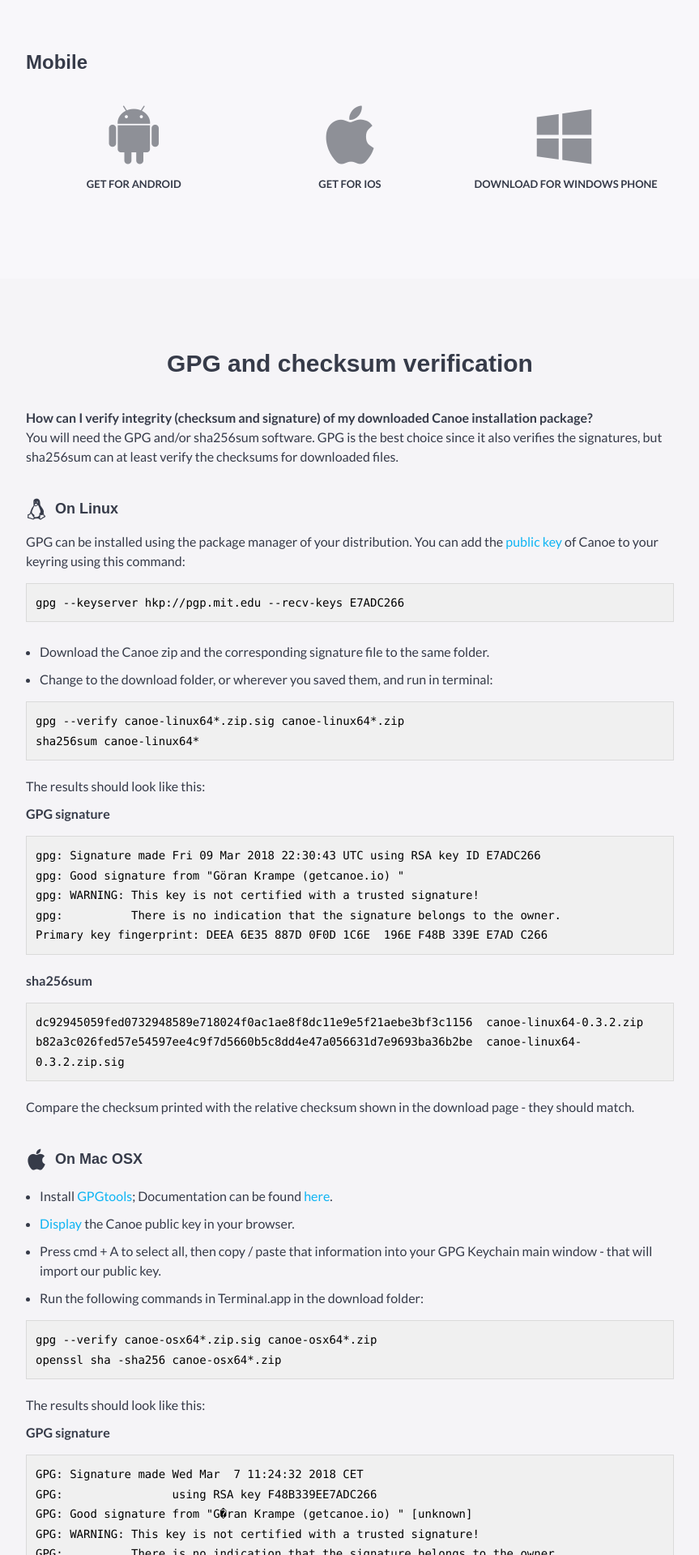
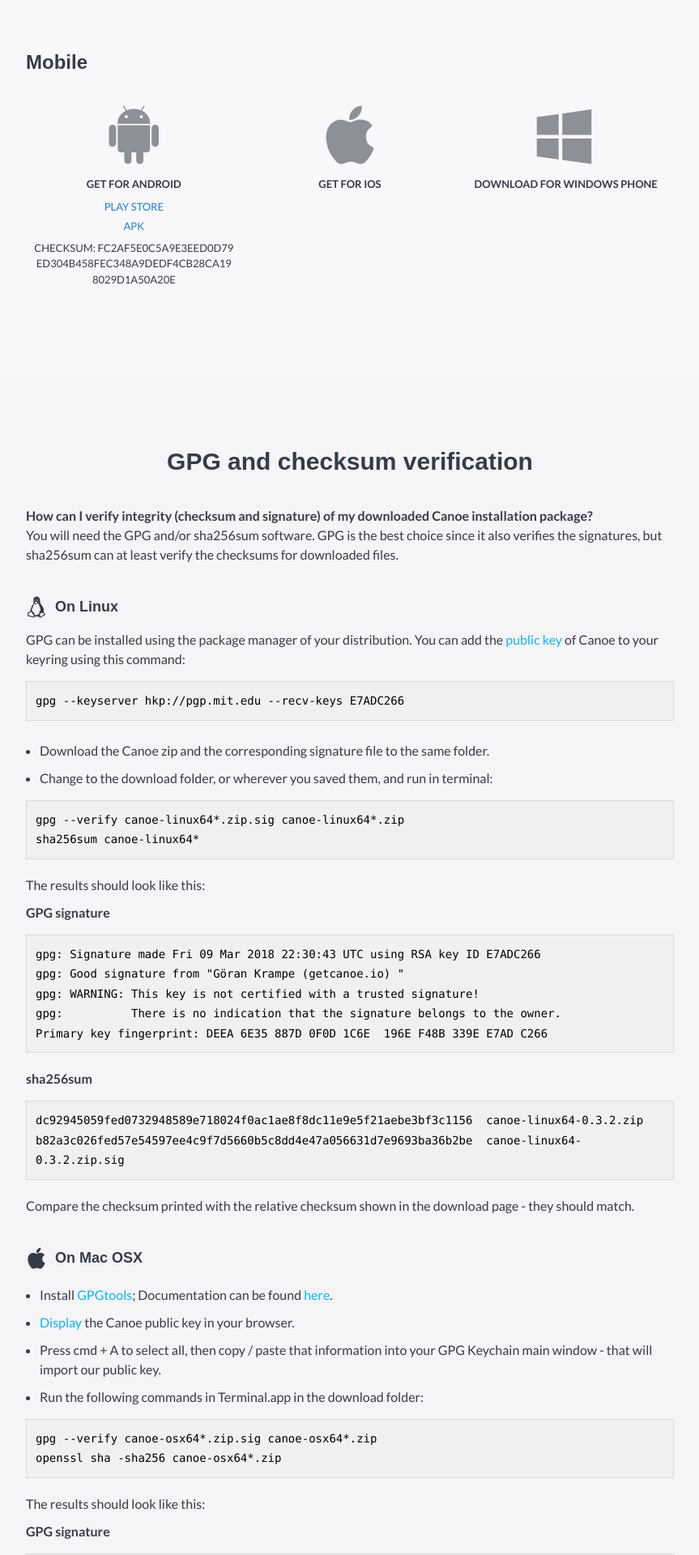
Before and after one commit to getcanoe/website, a Jekyll site: the page built from download/0.3.4/index.html, in a window 1280 px wide. Shown: the part 880-2800 px from the top of the page at 81% size, without its empty margins (208-1071 px from the left). Built offline with Jekyll 4.4.1, drawn with Linux system fonts in a browser that asks for light colours; some web fonts are replaced.

Commit message:
Added Android apk with checksum

```diff
--- a/_sass/page/_downloads.scss
+++ b/_sass/page/_downloads.scss
@@ -56,9 +56,6 @@
     }
 
     .mobile {
-      a {
-        pointer-events: none;
-      }
       @media #{$desktop} {
         padding: 40px 0 20px;
         order: 2;
--- a/download/0.3.4/index.html
+++ b/download/0.3.4/index.html
@@ -12,14 +12,13 @@
 		<li class="links__platform">
       <span class="icon-android links__platform__icon"></span>
       <p class="links__platform__text links__platform__text--grey">Get for Android</p>
-     <!-- <ul class="links__platform__files">
+     <ul class="links__platform__files">
         <li class="links__platform__file"><a href="" target="_blank">Play Store</a></li>
       </ul>
       <ul class="links__platform__files">
-        <li class="links__platform__file"><a href="" target="_blank">APK</a></li>
+        <li class="links__platform__file"><a href="https://getcanoe.io/files/0.3.4/canoe-android-0.3.4.apk" target="_blank">APK</a></li>
       </ul>
-      <p class="links__platform__checksum">Checksum: b82a3c026fed57e54597ee4c9f7d5660b5c8dd4e47a056631d7e9693ba36b2be</p>
-    -->
+      <p class="links__platform__checksum">Checksum: fc2af5e0c5a9e3eed0d79ed304b458fec348a9dedf4cb28ca198029d1a50a20e</p>
     </li>
 		<li class="links__platform">
       <span class="icon-apple links__platform__icon"></span>
```
